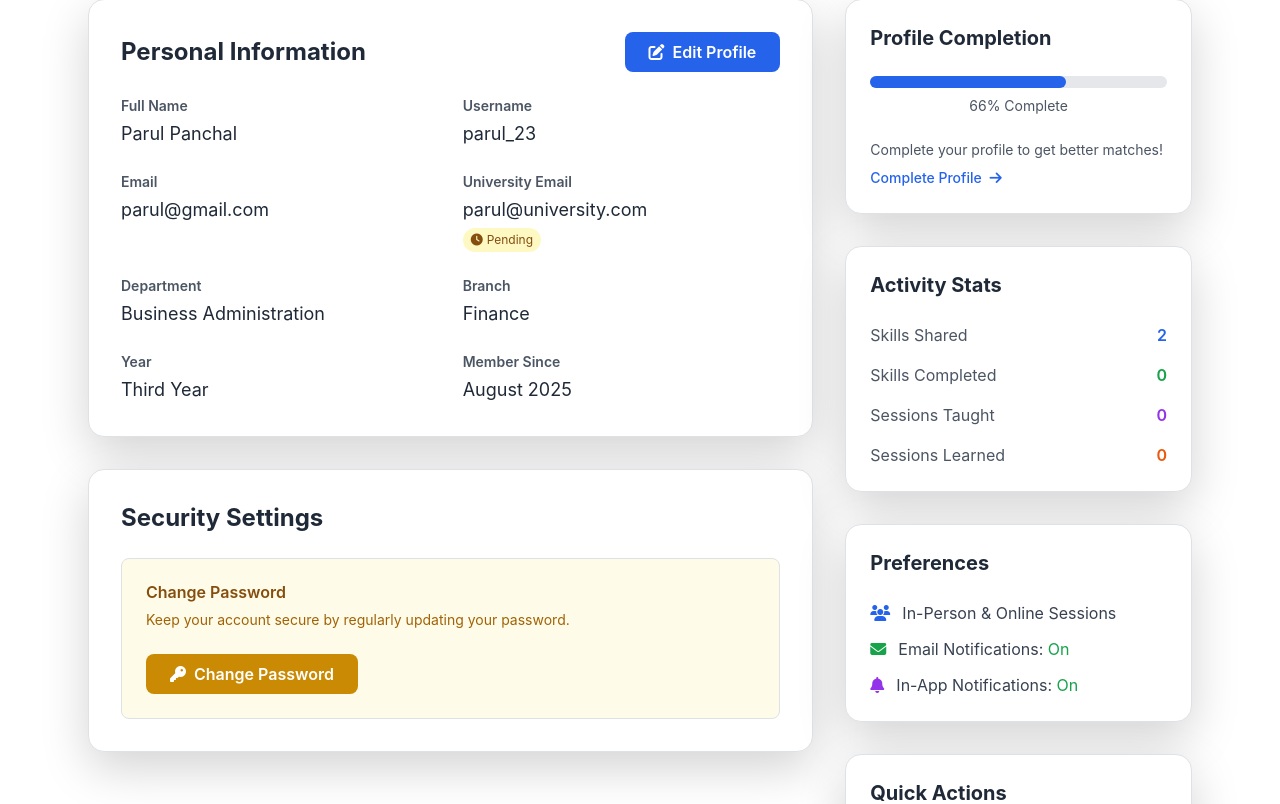
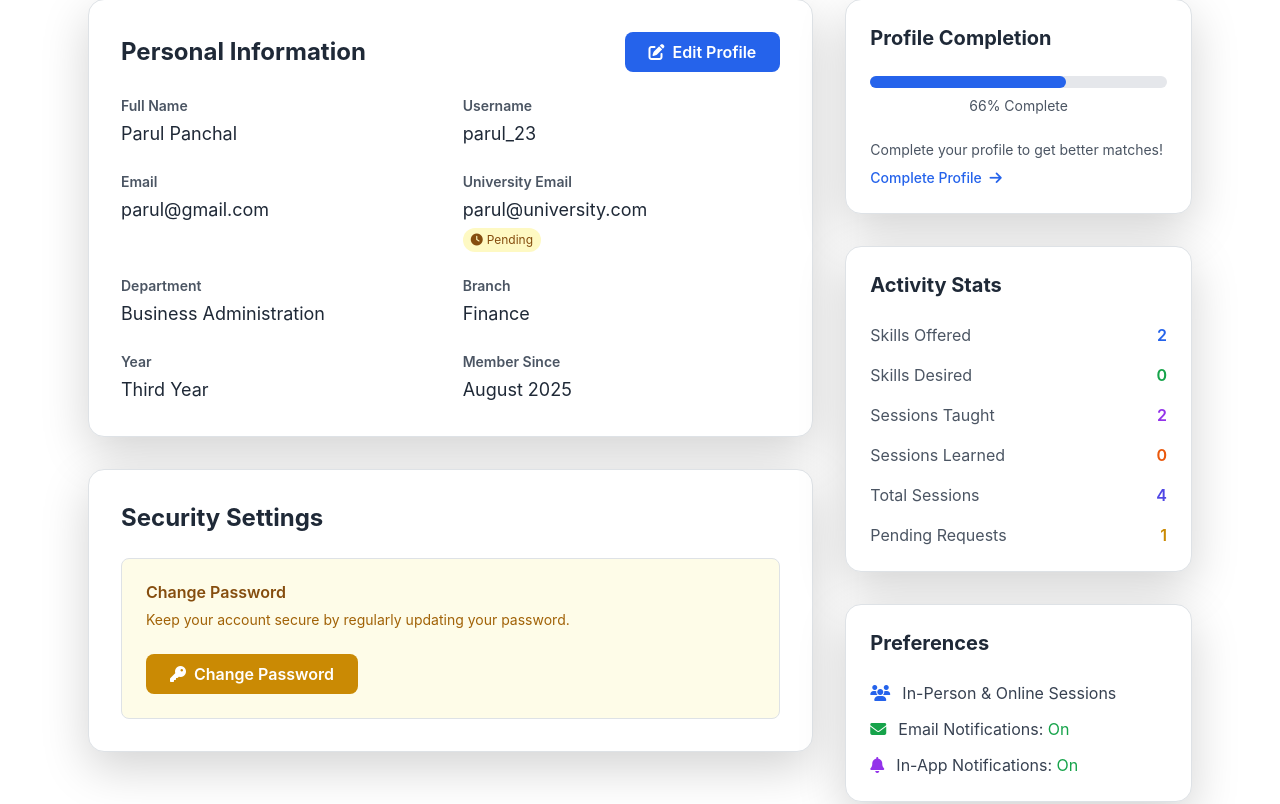
Before and after one commit to forgranted2121-a11y/task_skill_swap, a Django app: page /accounts/profile/5/ in a window 1280 px wide. Shown: the part 598-1402 px from the top of the page. Run offline with Django 5.2, Linux system fonts and the light colour scheme; a user stored in the database is signed in; data comes from the database, SQL or seed files in the repository; data that the repository does not hold is empty; some libraries are stand-ins or nearby versions.

Commit message:
Enhance user experience with email updates, profile stats, and UI improvements (#1)
Co-authored-by: Cursor Agent <cursoragent@cursor.com>

```diff
--- a/accounts/forms.py
+++ b/accounts/forms.py
@@ -207,10 +207,10 @@ class PasswordResetRequestForm(forms.Form):
 
 class ForgotPasswordForm(forms.Form):
     email = forms.EmailField(
-        label="University Email",
+        label="Personal Email",
         widget=forms.EmailInput(attrs={
             'class': 'form-control text-lg py-3 px-4 h-14 rounded-lg border border-gray-300 focus:ring-2 focus:ring-blue-500 w-full bg-white',
-            'placeholder': 'Enter your university email',
+            'placeholder': 'Enter personal email id',
             'autocomplete': 'email',
             'required': True,
         })
--- a/accounts/views.py
+++ b/accounts/views.py
@@ -48,7 +48,38 @@ class RegisterView(CreateView):
             bio=bio,
             availability=availability
         )
-        messages.success(self.request, 'Registration successful! Please log in.')
+
+        # Send welcome email to personal email
+        send_mail(
+            'Welcome to Campus Skill-Swap!',
+            f'''Dear {form.instance.first_name},
+
+Welcome to Campus Skill-Swap! We're excited to have you join our community of learners and teachers.
+
+Your account has been successfully created with username: {form.instance.username}
+
+Campus Skill-Swap is a platform where students can share their skills and learn from each other. You can:
+- Offer skills you're good at to help others
+- Request to learn skills from other students
+- Schedule and manage learning sessions
+- Build a community of knowledge sharing
+
+Get started by:
+1. Logging in to your account
+2. Adding skills you want to offer
+3. Browsing skills you want to learn
+4. Connecting with other students
+
+Thank you for joining our platform. Happy learning!
+
+Best regards,
+The Campus Skill-Swap Team''',
+            settings.DEFAULT_FROM_EMAIL,
+            [form.instance.email],
+            fail_silently=False,
+        )
+
+        messages.success(self.request, 'Registration successful! A welcome email has been sent to your personal email address. Please log in.')
         return response
 
 
@@ -72,6 +103,11 @@ class ProfileView(LoginRequiredMixin, DetailView):
         profile = self.get_object()
         context['completion_percentage'] = profile.get_completion_percentage()
         context['is_own_profile'] = profile.user == self.request.user
+
+        # Import and use get_user_statistics for dynamic stats
+        from skill_sessions.views import get_user_statistics
+        context.update(get_user_statistics(profile.user))
+
         return context
 
 
--- a/campus_skill_swap/settings.py
+++ b/campus_skill_swap/settings.py
@@ -163,6 +163,8 @@ REST_FRAMEWORK = {
 
 # Email settings (for university email validation)
 EMAIL_BACKEND = 'django.core.mail.backends.console.EmailBackend'
+DEFAULT_FROM_EMAIL = 'Campus Skill-Swap <noreply@campusskillswap.com>'
+EMAIL_SUBJECT_PREFIX = '[Campus Skill-Swap] '
 
 # Login URLs
 LOGIN_URL = '/accounts/login/'
--- a/skill_sessions/views.py
+++ b/skill_sessions/views.py
@@ -873,7 +873,7 @@ class SessionManagementView(LoginRequiredMixin, ListView):
         ).select_related('skill', 'teacher', 'learner', 'request')
 
         # Categorize sessions
-        completed_sessions = all_sessions.filter(status='completed')
+        completed_sessions = all_sessions.filter(status='completed').order_by('-ended_at', '-scheduled_date')
         ongoing_sessions = all_sessions.filter(status='in_progress')
         upcoming_sessions = all_sessions.filter(status='scheduled', scheduled_date__gt=timezone.now())
 
--- a/templates/accounts/forgot_password.html
+++ b/templates/accounts/forgot_password.html
@@ -9,7 +9,7 @@
                 <i class="fas fa-key text-white text-2xl"></i>
             </div>
             <h2 class="text-3xl font-bold text-gray-800 mb-2">Forgot Password</h2>
-            <p class="text-gray-500">Enter your university email to receive an OTP.</p>
+            <p class="text-gray-500">Enter your personal email to receive an OTP.</p>
         </div>
         <form method="post" class="space-y-6">
             {% csrf_token %}
@@ -19,7 +19,7 @@
                 </div>
             {% endif %}
             <div>
-                <label for="id_email" class="block text-gray-700 font-semibold mb-1">University Email</label>
+                <label for="id_email" class="block text-gray-700 font-semibold mb-1">Personal Email</label>
                 {{ form.email }}
                 {% if form.email.errors %}
                     <div class="text-red-600 text-sm mt-1">{{ form.email.errors.0 }}</div>
--- a/templates/accounts/login.html
+++ b/templates/accounts/login.html
@@ -33,7 +33,7 @@
                 {% endif %}
             </div>
             <div class="flex items-center justify-between">
-                <a href="{% url 'accounts:password_change' %}" class="text-blue-600 hover:underline text-sm">Forgot password?</a>
+                <a href="{% url 'accounts:forgot_password' %}" class="text-blue-600 hover:underline text-sm">Forgot password?</a>
             </div>
             <button type="submit" class="btn btn-primary-custom w-full py-3 text-lg font-semibold rounded-lg mt-2">Login</button>
         </form>
--- a/templates/accounts/profile.html
+++ b/templates/accounts/profile.html
@@ -177,20 +177,28 @@
                     <h3 class="text-xl font-bold text-gray-800 mb-4">Activity Stats</h3>
                     <div class="space-y-4">
                         <div class="flex justify-between items-center">
-                            <span class="text-gray-600">Skills Shared</span>
+                            <span class="text-gray-600">Skills Offered</span>
                             <span class="font-semibold text-blue-600">{{ profile.user.offered_skills.count }}</span>
                         </div>
                         <div class="flex justify-between items-center">
-                            <span class="text-gray-600">Skills Completed</span>
+                            <span class="text-gray-600">Skills Desired</span>
                             <span class="font-semibold text-green-600">{{ profile.user.desired_skills.count }}</span>
                         </div>
                         <div class="flex justify-between items-center">
                             <span class="text-gray-600">Sessions Taught</span>
-                            <span class="font-semibold text-purple-600">{{ profile.total_sessions_taught }}</span>
+                            <span class="font-semibold text-purple-600">{{ teaching_completed_count|default:0 }}</span>
                         </div>
                         <div class="flex justify-between items-center">
                             <span class="text-gray-600">Sessions Learned</span>
-                            <span class="font-semibold text-orange-600">{{ profile.total_sessions_learned }}</span>
+                            <span class="font-semibold text-orange-600">{{ learning_completed_count|default:0 }}</span>
+                        </div>
+                        <div class="flex justify-between items-center">
+                            <span class="text-gray-600">Total Sessions</span>
+                            <span class="font-semibold text-indigo-600">{{ total_sessions|default:0 }}</span>
+                        </div>
+                        <div class="flex justify-between items-center">
+                            <span class="text-gray-600">Pending Requests</span>
+                            <span class="font-semibold text-yellow-600">{{ pending_requests_count|default:0 }}</span>
                         </div>
                         {% if profile.average_rating_as_teacher > 0 %}
                             <div class="flex justify-between items-center">
--- a/templates/skill_sessions/request_rejection.html
+++ b/templates/skill_sessions/request_rejection.html
@@ -51,11 +51,7 @@
                             {% endif %}
                         </span>
                     </div>
-                    <div class="flex items-center gap-3">
-                        <i class="fas fa-clock text-purple-600"></i>
-                        <span class="font-semibold">Duration:</span>
-                        <span>{{ request.proposed_duration }} minutes</span>
-                    </div>
+
                     <div class="flex items-center gap-3">
                         <i class="fas fa-calendar text-orange-600"></i>
                         <span class="font-semibold">Created:</span>
```
Also changed, not shown: templates/core/requests.html (+3 -6 lines).
